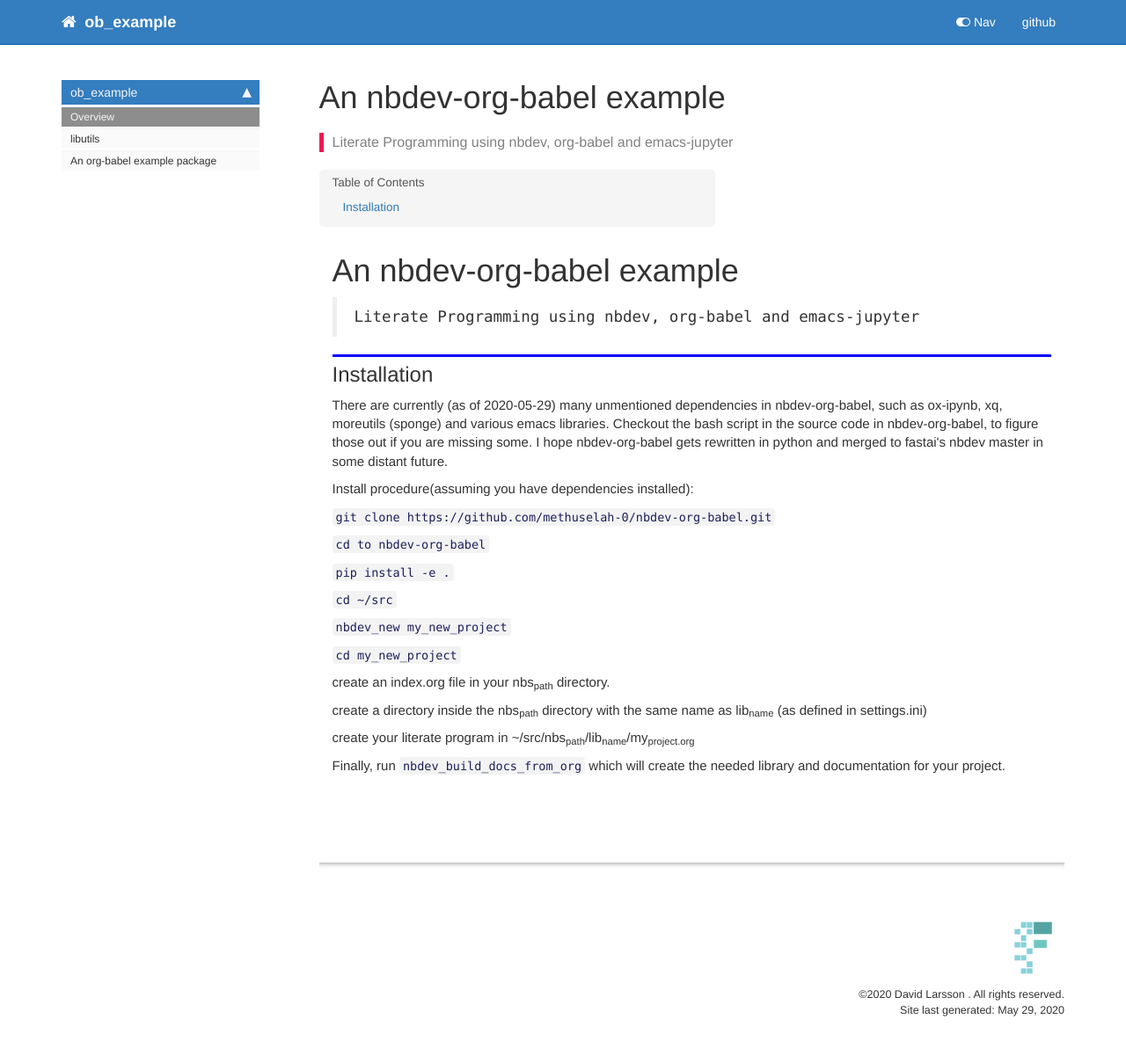
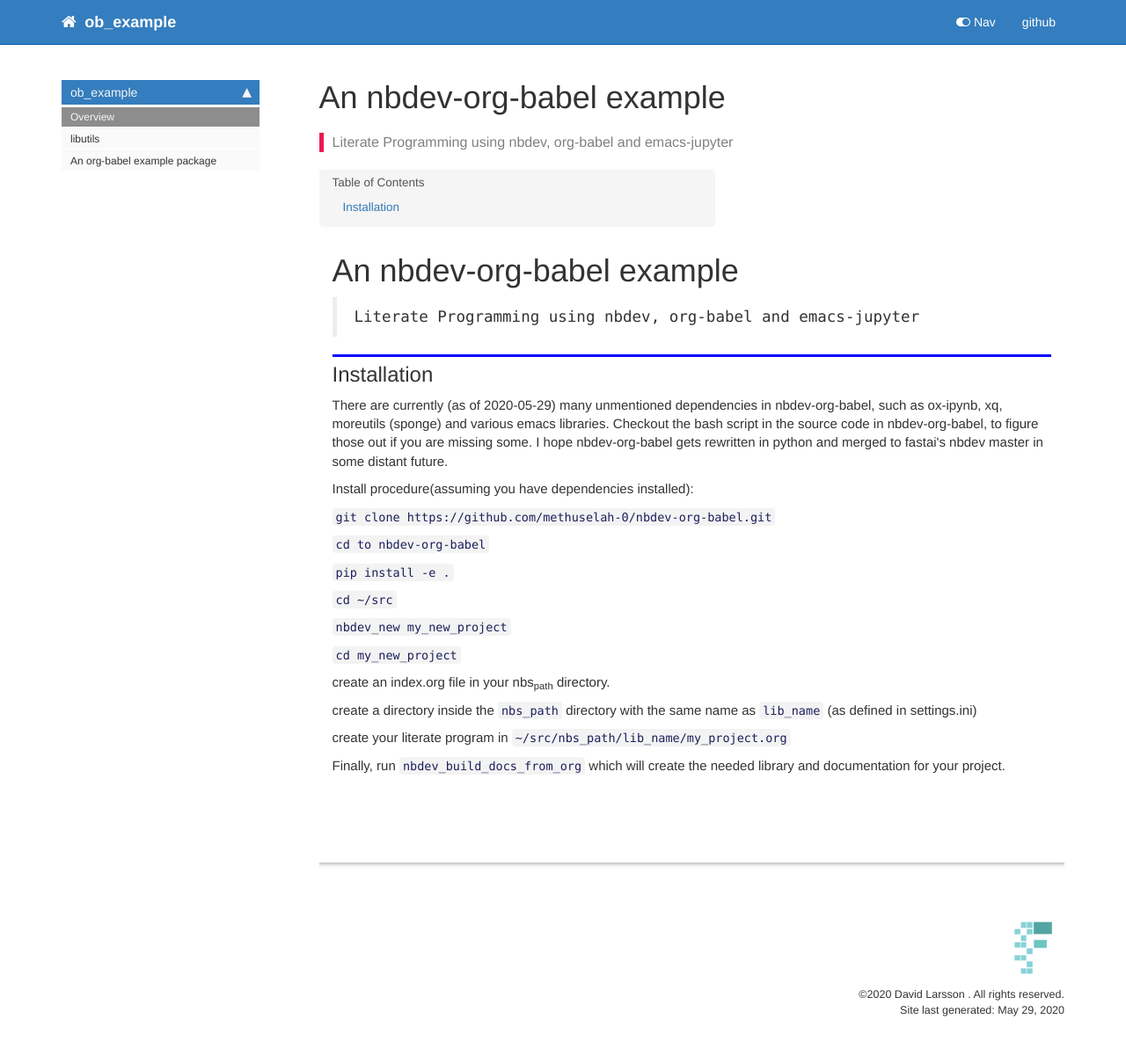
Before and after one commit to methuselah-0/nbdev-org-babel-example, a Jekyll site: the page built from docs/index.html, in a window 1280 px wide. Shown: the whole page at 88% size. Built offline with Jekyll 4.4.1, drawn with Linux system fonts in a browser that asks for light colours; nearby versions of some CDN libraries; comment, search, counter and statistics services are not loaded.

```diff
--- a/docs/_data/topnav.yml
+++ b/docs/_data/topnav.yml
@@ -2,7 +2,7 @@ topnav:
 - title: Topnav
   items:
     - title: github
-      external_url: https://github.com/methuselah-0/ob_example/tree/master/
+      external_url: https://github.com/methuselah-0/nbdev-org-babel-example/tree/master/
 
 #Topnav dropdowns
 topnav_dropdowns:
--- a/docs/index.html
+++ b/docs/index.html
@@ -57,8 +57,8 @@ nbdev master in some distant future.</p>
 <p><code>nbdev_new my_new_project</code></p>
 <p><code>cd my_new_project</code></p>
 <p>create an index.org file in your nbs<sub>path</sub> directory.</p>
-<p>create a directory inside the nbs<sub>path</sub> directory with the same name as lib<sub>name</sub> (as defined in settings.ini)</p>
-<p>create your literate program in ~/src/nbs<sub>path</sub>/lib<sub>name</sub>/my<sub>project.org</sub></p>
+<p>create a directory inside the <code>nbs_path</code> directory with the same name as <code>lib_name</code> (as defined in settings.ini)</p>
+<p>create your literate program in <code>~/src/nbs_path/lib_name/my_project.org</code></p>
 <p>Finally, run <code>nbdev_build_docs_from_org</code> which will create the needed
 library and documentation for your project.</p>
 
```
Also changed, not shown: README.md, 1 other file.
